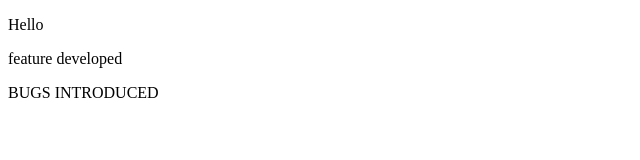
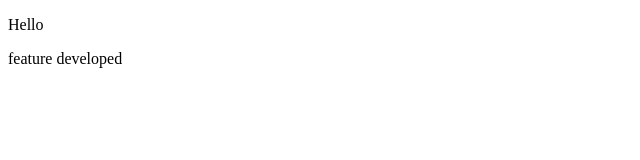
Before and after one commit to ShawnMat/GIT-Workout, a plain HTML site: page index.html in a window 1280 px wide. Shown: the whole page, without its empty margins (0-640 px from the left). Drawn offline with Linux system fonts and the light colour scheme.

Commit message:
the bug has been removed (reverted commit ) Revert "bug is introduced"
This reverts commit cc07cba37eb6b79f2f639adafe3923f0b4da36e6.

```diff
--- a/index.html
+++ b/index.html
@@ -8,6 +8,5 @@
 <body>
     <p>Hello</p>
     <p>feature developed</p>
-    <p>BUGS INTRODUCED</p>
 </body>
 </html>
```
